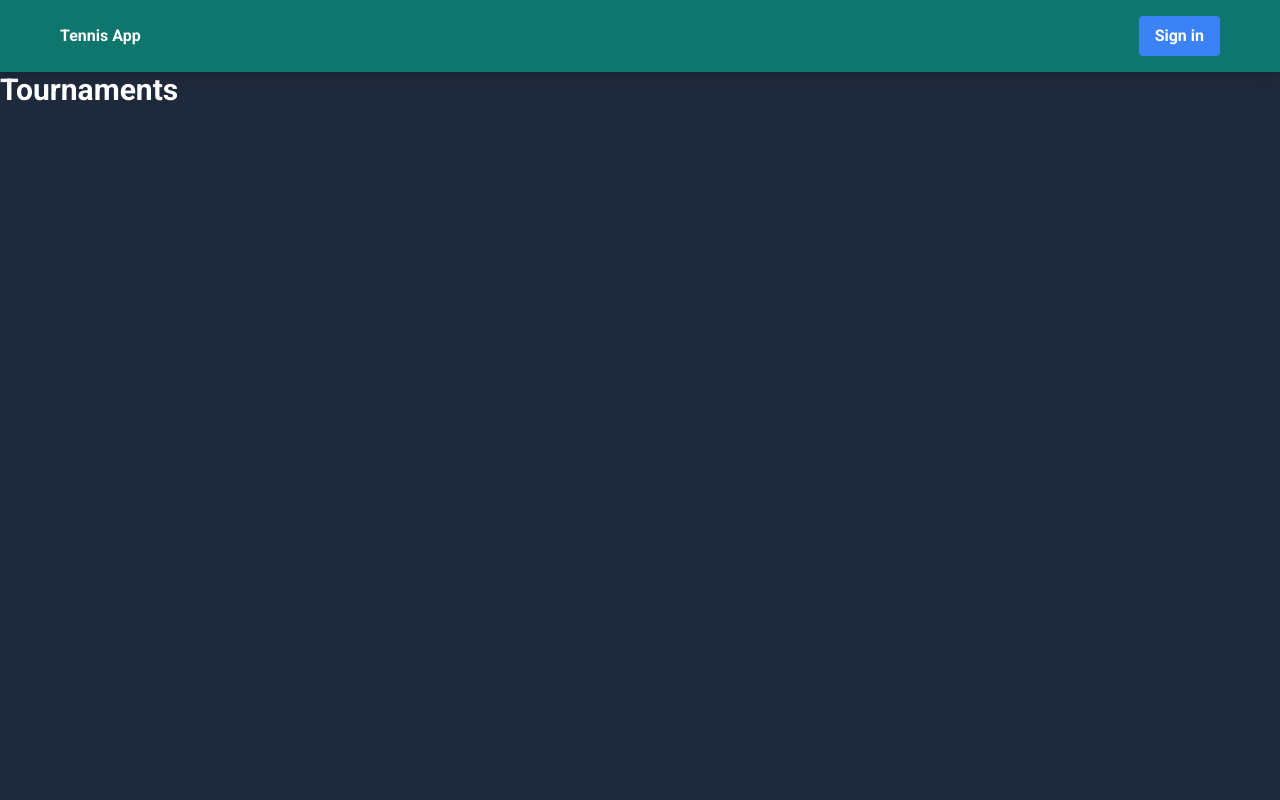
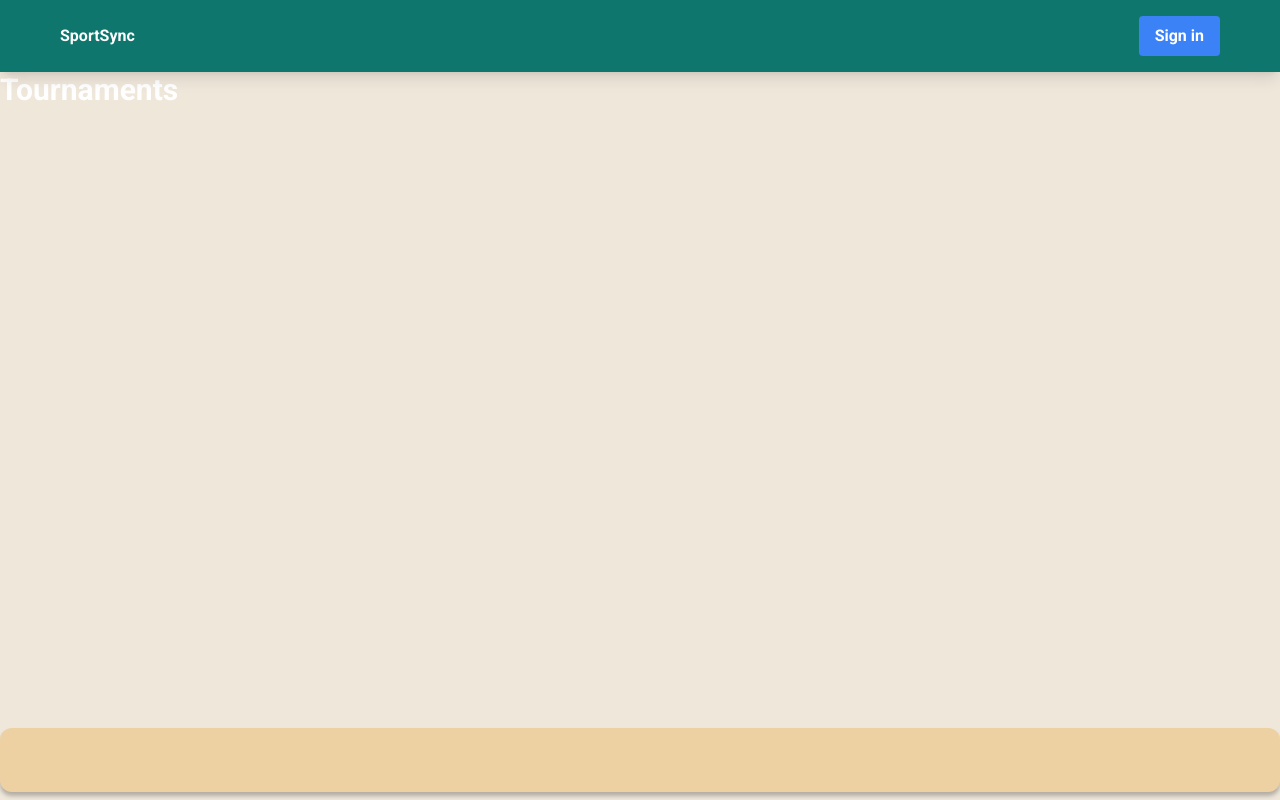
Before and after one commit to H4r0l/SportSync, a Next.js app: page /dashboard in a window 1280 px wide. Built offline with nearby package versions, Linux system fonts and the light colour scheme; no server answers.

Commit message:
Feat: Big update on the Topbar, navbar and Colors

```diff
--- a/app/layout.js
+++ b/app/layout.js
@@ -1,6 +1,7 @@
 import { Roboto } from 'next/font/google'
 import './globals.css'
 import Topbar from '../components/Topbar'
+import Navbar from '../components/Navbar'
 import Providers from './Providers'
 
 const roboto = Roboto({ subsets: ['latin'], weight: ["400", "500", "700"] })
@@ -12,11 +13,12 @@ export const metadata = {
 
 export default function RootLayout({ children }) {
   return (
-    <html lang="en" className="bg-slate-800 text-white">
+    <html lang="en" className="bg-[#EFE7DA] text-white">
       <body className={roboto.className}>
         <Providers>
           <Topbar/>
           {children}
+          <Navbar/>
         </Providers>
       </body>
     </html>
--- /dev/null
+++ b/components/Navbar.jsx
@@ -0,0 +1,14 @@
+import React from "react";
+
+const Navbar = () => {
+  return (
+    // Make a bottom bar that is floating as a button dock to the bottom
+    <div className="flex align-center justify-center">
+      <div className="w-3/4 p-8 m-2 fixed bottom-0 w-full bg-[#EED1A2] [box-shadow:0px_4px_4px_rgba(0,_0,_0,_0.25)] rounded-[25px] shadow-xl rounded-xl ">
+
+      </div>
+    </div>
+  );
+};
+
+export default Navbar;
--- a/components/Topbar.jsx
+++ b/components/Topbar.jsx
@@ -20,7 +20,7 @@ const Topbar = () => {
     >
       <div className="flex w-full flex-wrap items-center justify-between px-3 mx-12">
         <Link href="/">
-          <div className="font-bold text-white">Tennis App</div>
+          <div className="font-bold text-white font-family-[Mada]">SportSync</div>
         </Link>
 
         <button
```
Also changed, not shown: 1 other file (tests, documents, lock files or other folders).
